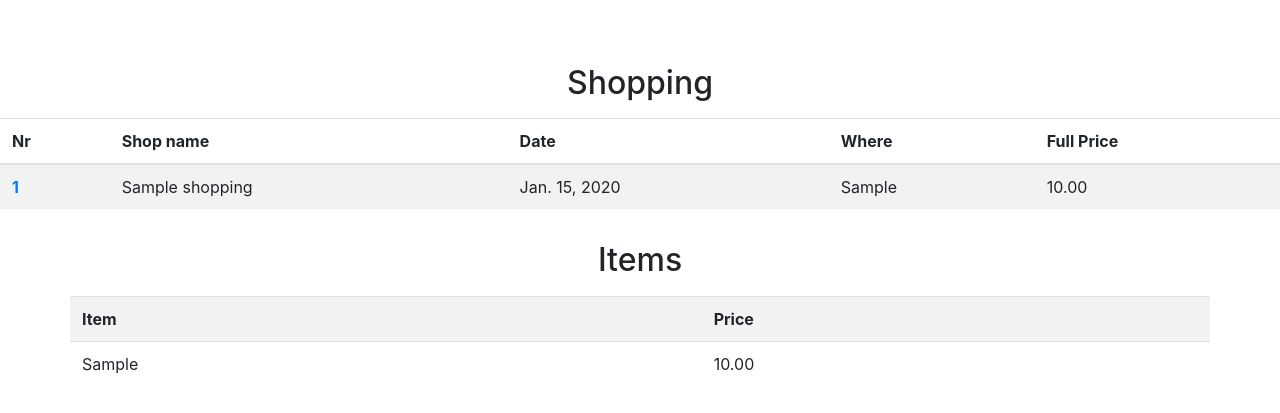
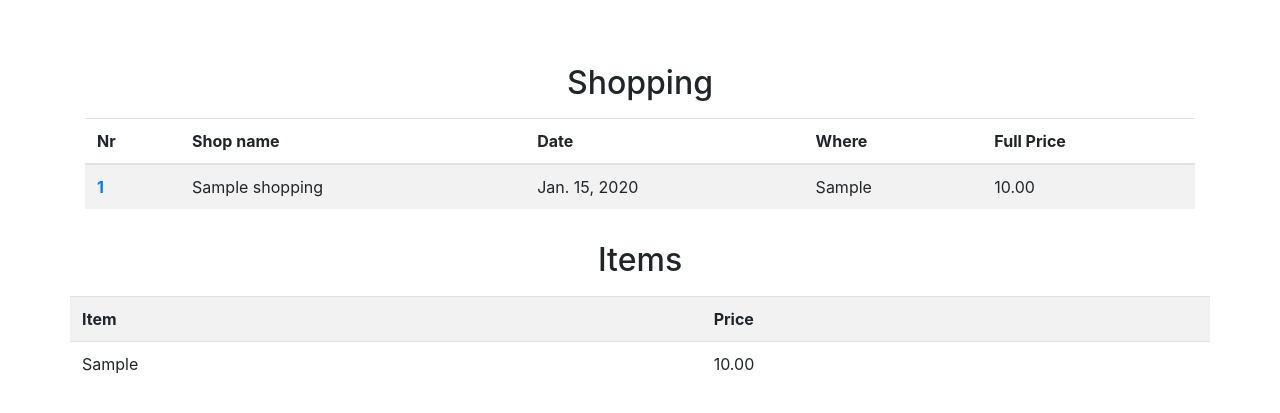
Before and after one commit to AdamJedrychowski/Recipt-Scanner, a Django app: page /view/1 in a window 1280 px wide. Shown: the part 56-469 px from the top of the page. Run offline with Django 4.2, Linux system fonts and the light colour scheme; tables that the repository leaves empty hold one stand-in row (values such as "Sample post").

Commit message:
Adjust view receipts table width

```diff
--- a/server/templates/view_shopping.html
+++ b/server/templates/view_shopping.html
@@ -9,7 +9,7 @@
     <header>
         <h2>Shopping</h2>
     </header>
-    <main class="table-responsive">
+    <main class="container table-responsive">
         <table class="table table-striped table-fixed">
             <thead>
                 <tr>
```
